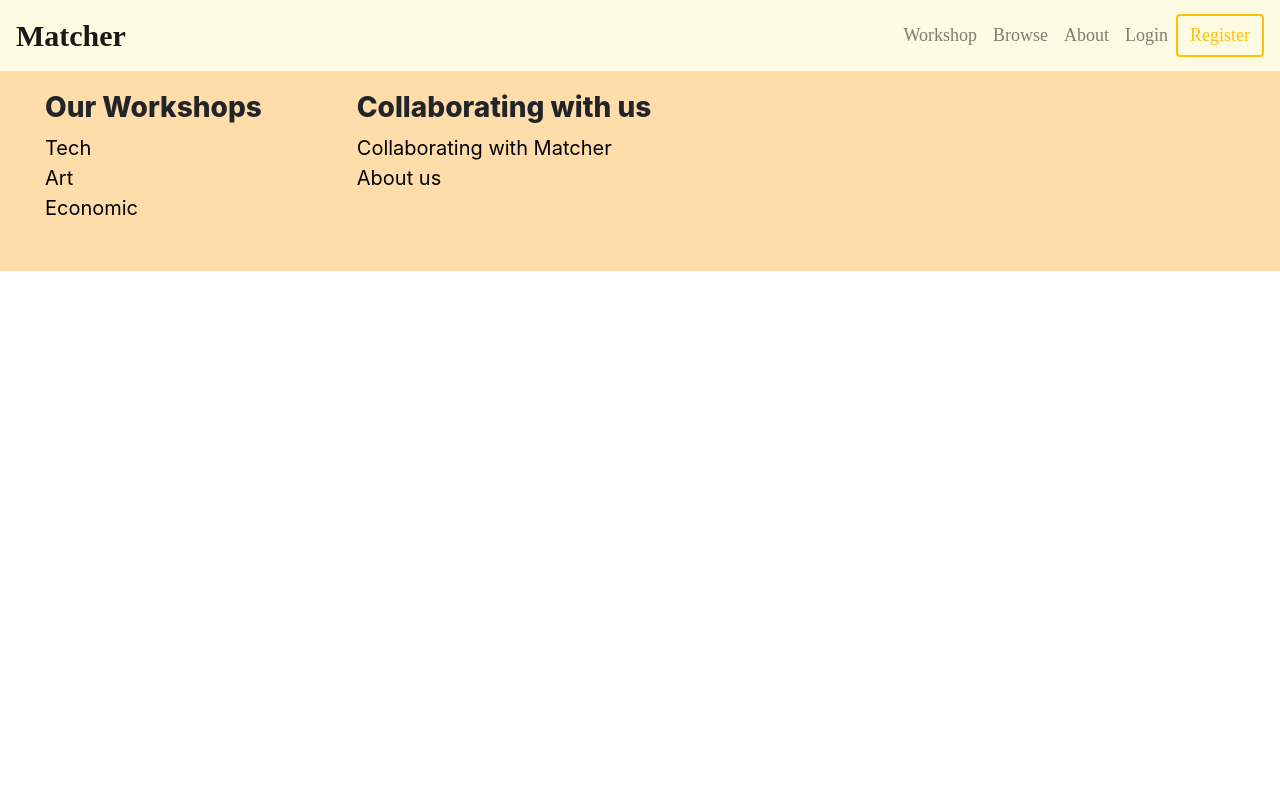
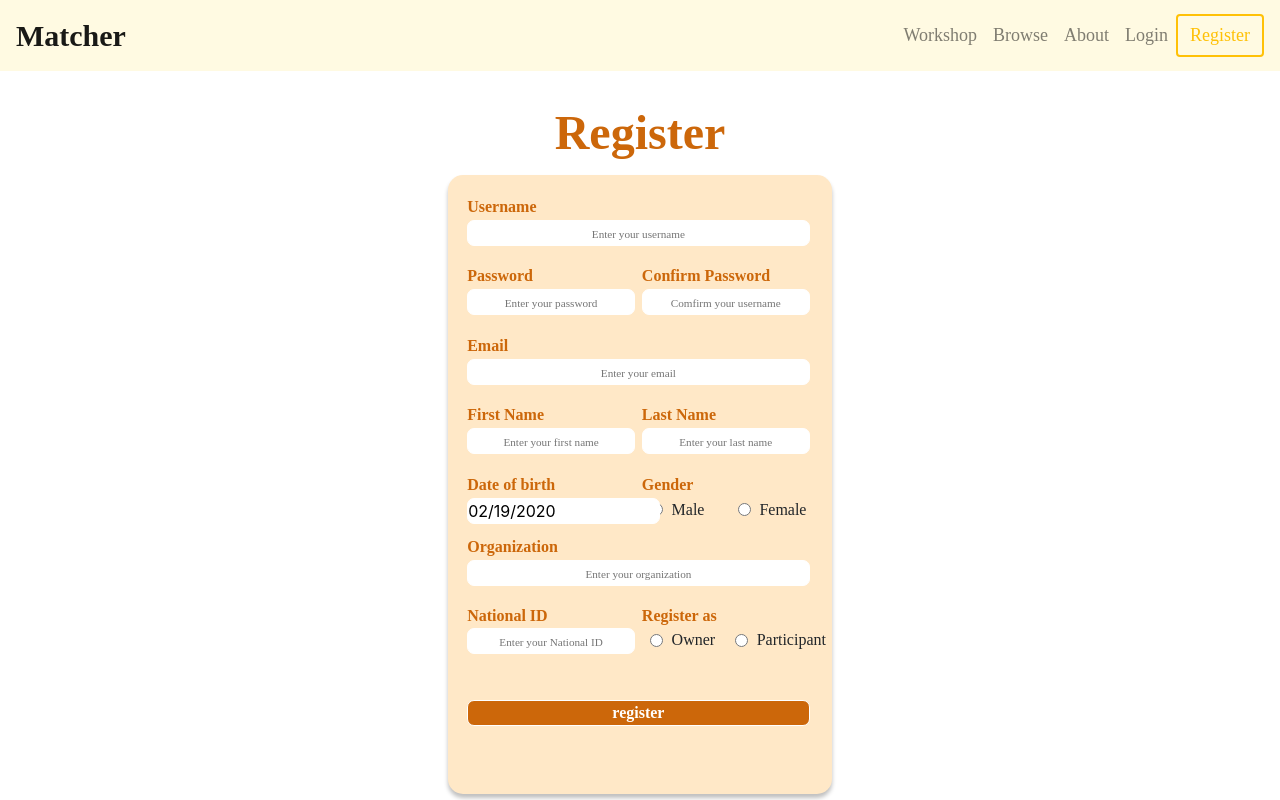
Before and after one commit to 2110423-2019-2/sec1_TerkyCompany-Frontend, a React (Create React App) app: page /register in a window 1280 px wide. Shown: the top 800 px of the page. Built offline with nearby package versions, Linux system fonts and the light colour scheme.

Commit message:
Finish basic component

```diff
--- a/package.json
+++ b/package.json
@@ -7,9 +7,12 @@
     "@testing-library/react": "^9.3.2",
     "@testing-library/user-event": "^7.1.2",
     "axios": "^0.19.2",
+    "merge-json": "0.1.0-b.3",
+    "multiselect-dropdown-react": "^1.0.5",
     "multiselect-react-dropdown": "^1.4.7",
-    "merge-json": "0.1.0-b.3",
     "react": "^16.12.0",
+    "react-date-picker": "^7.10.0",
+    "react-datepicker": "^2.13.0",
     "react-dom": "^16.12.0",
     "react-helmet": "^5.2.1",
     "react-router-dom": "^5.1.2",
--- /dev/null
+++ b/src/Components/Register/Register.css
@@ -0,0 +1,132 @@
+.register-page-container {
+    display: flex;
+    justify-content: center;
+    width: 100%;
+    height: 100%;
+    margin-top: 2%;
+    margin-bottom: 8%;
+    flex-direction: column;
+    padding: auto;
+}
+
+.register-header {
+    display: flex;
+    justify-content: center;
+    padding: auto;
+    margin-bottom: 0.5%;
+    font-size: 3rem;;
+    font-family: B612;
+    font-style: normal;
+    font-weight: bold;
+    color: #CC670A;
+}
+
+.register-container {
+    display: flex;
+    flex-direction: column;
+    justify-content: left;
+    padding-left: 1.5%;
+    padding-right: 1.75%;
+    padding-top: 1.5%;
+    padding-bottom: 5%;
+    background-color: #FFE8C7;
+    margin:0 35%;
+    box-shadow: 0px 4px 4px rgba(0, 0, 0, 0.25);
+    border-radius: 15px;
+}
+
+.register-component-full{
+    margin: 0;
+    width: 100%;
+    padding: 0;
+}
+
+.register-component-half{
+    margin-bottom: 3%;
+    width: 49%;
+    padding: 0%;
+}
+
+.register-subcontainer {
+    display: flex;
+    justify-content: space-between;
+    margin: 0;
+}
+
+.label {
+    font-family: B612;
+    font-style: normal;
+    font-weight: bold;
+    color: #CC670A;
+    margin-bottom: 0.25%;
+}
+
+.input-box {
+    width: 100%;
+    background: #FFFFFF;
+    border-radius: 7px;
+    margin-bottom: 5%;
+    border: 0.5px solid white;
+    font-family: B612;
+    font-style: normal;
+}
+
+.register-button {
+    width: 100%;
+    border-radius: 7px;
+    background-color: #CC670A;
+    color: #FFFFFF;
+    margin-top: 8%;
+    margin-bottom: 1%;
+    font-family: B612;
+    font-style: normal;
+    font-weight: bold;
+
+}
+
+input::placeholder {
+    font-size: 0.7rem;
+    text-align: center;
+}
+
+input {
+    height: auto;
+    padding: 0px;
+    background: #FFFFFF;
+    border-radius: 7px;
+    width: 115%;
+    border: 0.5px solid white;
+    font-family: B612;
+    font-style: normal;
+    font-size: 3rem;
+    margin: 0px;
+
+}
+
+.register-subcontainer-radio {
+    display: flex;
+    justify-content: left;
+    align-items: center;
+    font-family: B612;
+    font-style: normal;
+}
+
+.input-radio {
+    padding: 0px;
+    border-radius: 0px;
+    width: auto;
+    border: 0px;
+    font-family: B612;
+    font-style: normal;
+    margin-left: 5%;
+    margin-right: 5%;
+    background-color: white;
+}
+
+#r2 {
+    margin-left: 20%;
+}
+
+#r4 {
+    margin-left: 12%;
+}
--- /dev/null
+++ b/src/Components/Register/Register.js
@@ -0,0 +1,121 @@
+import React from 'react';
+import './Register.css';
+
+import DatePicker from "react-datepicker";
+import "react-datepicker/dist/react-datepicker.css";
+
+class Register extends React.Component {
+    constructor(props){
+        super(props);
+        this.state = {
+            isLoading: false,
+            username: '',
+            password: '',
+            confirmPassword: '',
+            email: '',
+            firstName: '',
+            lastName: '',
+            dateOfBirth: new Date(),
+            gender: '',
+            organization: '',
+            nationalId: '',
+            registerFlag: '',
+        };
+
+        this.handleChange = this.handleChange.bind(this);
+        this.handleChangeDate = this.handleChangeDate.bind(this);
+        this.handleRegister = this.handleRegister.bind(this);
+    }
+
+    handleChangeDate(date){
+        this.setState({dateOfBirth: date});
+    }
+
+    handleChange(e){
+        this.setState({[e.target.name]:e.target.value});
+    }
+
+    handleRegister(e){
+        e.preventDefault();
+        console.log('Jobs done!');
+    }
+
+    render() {
+        return(
+            <div className='register-page-container'>
+                <div className='register-header'>Register</div>
+                <div className='register-container'>
+                    <form onSubmit={this.handleRegister}>
+                        <div className='register-component-full'>
+                            <label className='label'>Username</label><br/>
+                            <input className='input-box' type='text' name='username' onChange={this.handleChange} placeholder='Enter your username' required />
+                        </div>
+                        <div className='register-subcontainer'>
+                            <div className='register-component-half'>
+                                <label className='label'>Password</label><br/>
+                                <input className='input-box' type='password' name='password' onChange={this.handleChange} placeholder='Enter your password' required />
+                            </div>
+                            <div className='register-component-half'>
+                                <label className='label'>Confirm Password</label><br/>
+                                <input className='input-box' type='password' name='confirmPassword' onChange={this.handleChange} placeholder='Comfirm your username' required />
+                            </div>
+                        </div>
+                        <div className='register-component-full'>
+                            <label className='label'>Email</label><br/>
+                            <input className='input-box' type='email' name='email' onChange={this.handleChange} placeholder='Enter your email' required />
+                        </div>
+                        <div className='register-subcontainer'>
+                            <div className='register-component-half'>
+                                <label className='label'>First Name</label><br/>
+                                <input className='input-box' type='text' name='firstName' onChange={this.handleChange} placeholder='Enter your first name' required />
+                            </div>
+                            <div className='register-component-half'>
+                                <label className='label'>Last Name</label><br/>
+                                <input className='input-box' type='text' name='lastName' onChange={this.handleChange} placeholder='Enter your last name' required />
+                            </div>
+                        </div>
+                        <div className='register-subcontainer'>
+                            <div className='register-component-half'>
+                                <label className='label'>Date of birth</label><br/>
+                                <DatePicker
+                                    selected={this.state.dateOfBirth}
+                                    onChange={this.handleChangeDate}
+                                    format='yyyy-MM-dd'
+                                />
+                            </div>
+                            <div className='register-component-half'>
+                                <label className='label'>Gender</label><br/>
+                                <div className='register-subcontainer-radio' onChange={this.handleChange} >
+                                    <input className='input-radio' id='r1' type='radio' value='male' name='gender'/>Male
+                                    <input className='input-radio' id='r2' type='radio' value='female' name='gender'/>Female
+                                </div>
+                            </div>
+                        </div>
+                        <div className='register-component-full' id='organization-container'>
+                                <label className='label'>Organization</label><br/>
+                                <input className='input-box' type='text' name='organization' onChange={this.handleChange} placeholder='Enter your organization' required />
+                        </div>
+                        <div className='register-subcontainer'>
+                            <div className='register-component-half'>
+                                <label className='label'>National ID</label><br/>
+                                <input className='input-box' type='text' name='nationalId' onChange={this.handleChange} placeholder='Enter your National ID' required />
+                            </div>
+                            <div className='register-component-half'>
+                                <label className='label'>Register as</label><br/>
+                                <div className='register-subcontainer-radio' onChange={this.handleChange} >
+                                    <input className='input-radio' id='r3' type='radio' value='owner' name='gender'/>Owner
+                                    <input className='input-radio' id='r4' type='radio' value='participant' name='gender'/>Participant
+                                </div>
+                            </div>
+                        </div>
+                        <div>
+                            <input className='register-button' type='submit' value='register' />
+                        </div>
+                    </form>
+                </div>
+            </div>
+        );
+    }
+}
+
+export default Register;
--- a/src/Components/Workshop_create/InputBox.js
+++ b/src/Components/Workshop_create/InputBox.js
@@ -1,5 +1,5 @@
 import React from 'react' ;
-import { Multiselect } from 'multiselect-react-dropdown';
+import Multiselect from 'multiselect-react-dropdown';
 import './InputBox.css' ;
 
 class InputBox extends React.Component {
--- a/src/Routes.js
+++ b/src/Routes.js
@@ -10,7 +10,7 @@ import Workshoplistpage from './Components/Workshop_list/Workshoplistpage';
 import WorkshopeditPage from './Components/Workshop_editor/WorkshopEditPage';
 import Footer from './Components/Footer/Footer';
 import WorkshopCreatePage from './Components/Workshop_create/WorkshopCreatepage';
-
+import Register from './Components/Register/Register';
 
 class Routes extends Component {
     render() {
@@ -34,6 +34,7 @@ class Routes extends Component {
                         <Route path="/workshopeditor/:username/:workshopId" component={WorkshopeditPage} />
                         <Route exact path="/workshopCreatePage" component={WorkshopCreatePage} />
                         <Route path="/workshop-detail/:ID" component={WorkshopDetail} />
+                        <Route exact path="/register" component={Register} />
                     </Switch>
                 </BrowserRouter>
                 <Footer />
```
Also changed, not shown: 1 other file (tests, documents, lock files or other folders).
